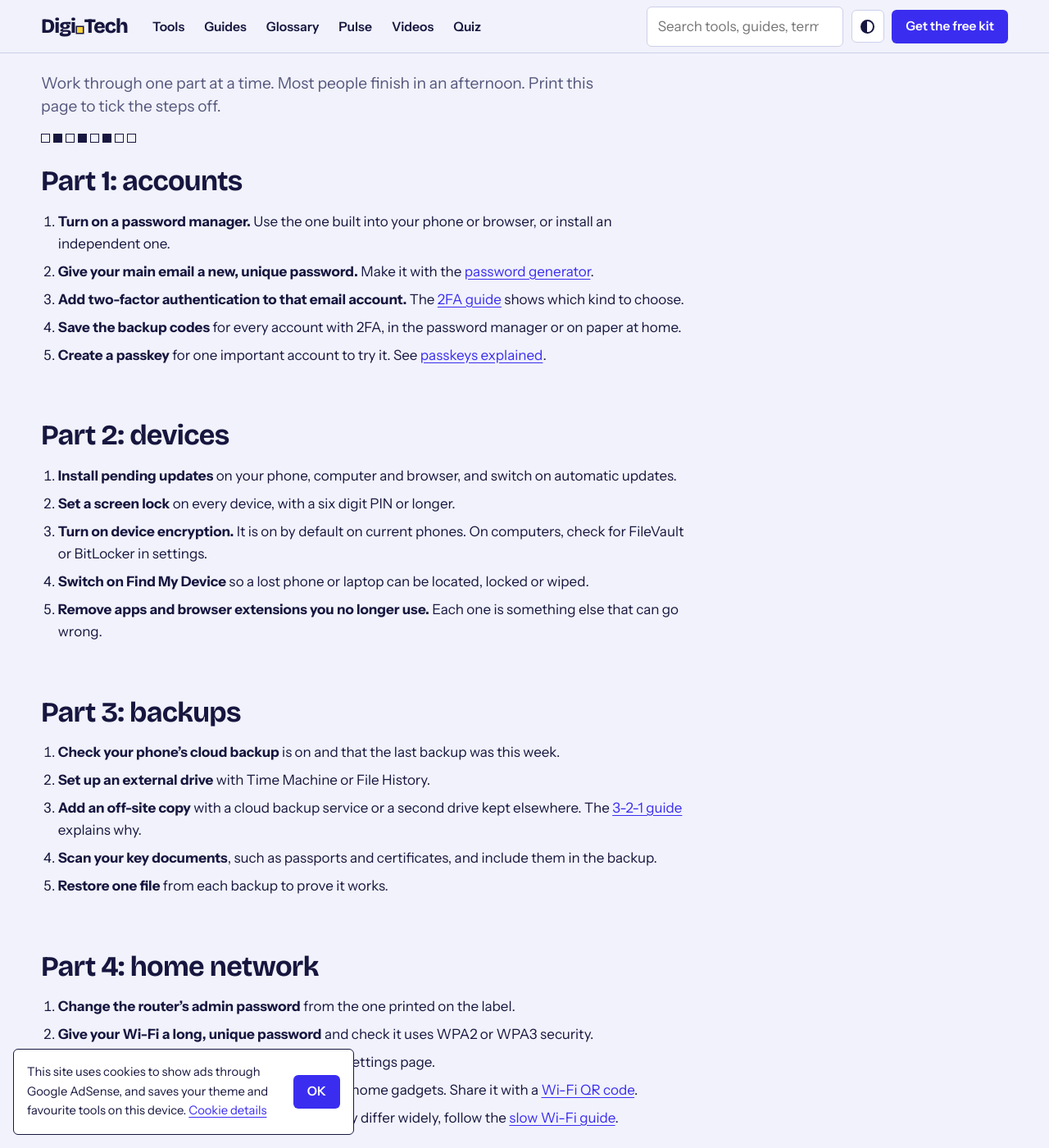
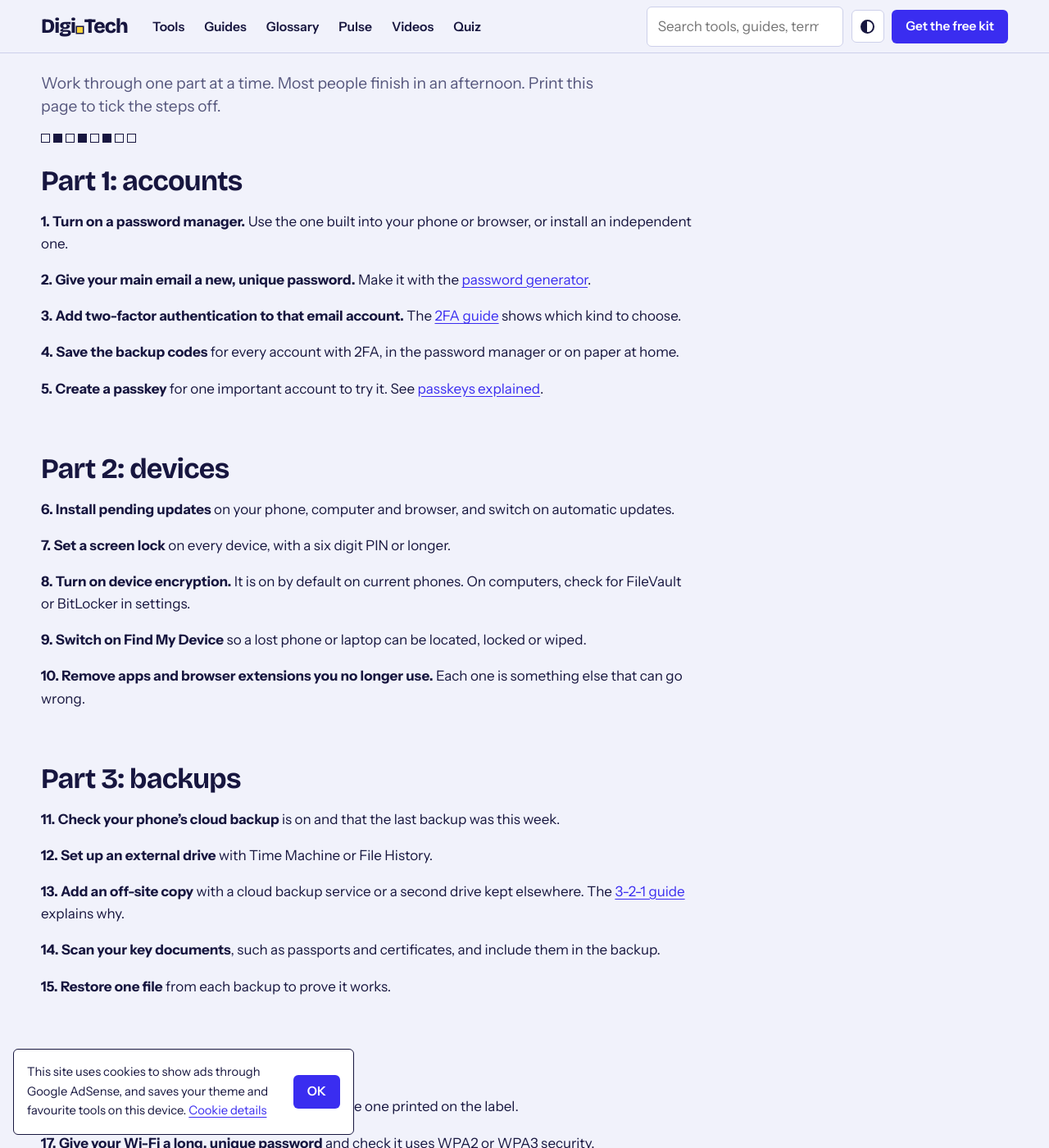
Before and after one commit to WEBWORKSA1/digi-tech, a Jekyll site: the page built from toolkit/checklist/index.md, in a window 1280 px wide and 1400 px high, scrolled down 231 px. Shown: the whole window at 82% size. Built offline with Jekyll 4.4.1, drawn with Linux system fonts in a browser that asks for light colours; some of the changed text lies outside the part shown.

Commit message:
Harden templates for the Pages build, refine copy, number the checklist, update README
Co-Authored-By: Claude Fable 5.2 <noreply@anthropic.com>
Claude-Session: https://claude.ai/code/session_01CLEd6B7bST4PpFt115NNFW

```diff
--- a/_includes/tile.html
+++ b/_includes/tile.html
@@ -1 +1,2 @@
-<li class='tile' data-cat='{{ include.t.category | slugify }}' data-slug='{{ include.t.slug }}'><h3><a href='{{ include.root }}{{ include.t.url | remove_first: '/' }}'>{{ include.t.title }}</a></h3><p>{{ include.t.summary }}</p><small>{{ include.t.category }}</small></li>
+{%- assign key = include.t.url | remove: '/tools/' | remove: '/' -%}
+<li class='tile' data-cat='{{ include.t.category | slugify }}' data-slug='{{ key }}'><h3><a href='{{ include.root }}{{ include.t.url | remove_first: '/' }}'>{{ include.t.title }}</a></h3><p>{{ include.t.summary }}</p><small>{{ include.t.category }}</small></li>
--- a/glossary/index.html
+++ b/glossary/index.html
@@ -8,7 +8,7 @@ summary: Short, plain-English definitions of the digital technology terms you ar
 <div class='wrap page page-wide'>
   <header class='page-head'>
     <h1>Tech glossary</h1>
-    <p class='lede'>{{ terms.size }} terms defined in a sentence or two, without assuming you know the other 79.</p>
+    <p class='lede'>{{ terms.size }} terms defined in a sentence or two, without assuming you already know the rest.</p>
     <div class='bits' data-bits='G' aria-hidden='true'></div>
   </header>
   <div class='field' style='max-width:26rem'>
--- a/toolkit/checklist/index.md
+++ b/toolkit/checklist/index.md
@@ -6,42 +6,62 @@ noindex: true
 ---
 ## Part 1: accounts
 
-1. **Turn on a password manager.** Use the one built into your phone or browser, or install an independent one.
-2. **Give your main email a new, unique password.** Make it with the [password generator](../../tools/password-generator/).
-3. **Add two-factor authentication to that email account.** The [2FA guide](../../guides/two-factor-authentication/) shows which kind to choose.
-4. **Save the backup codes** for every account with 2FA, in the password manager or on paper at home.
-5. **Create a passkey** for one important account to try it. See [passkeys explained](../../guides/passkeys-explained/).
+**1. Turn on a password manager.** Use the one built into your phone or browser, or install an independent one.
+
+**2. Give your main email a new, unique password.** Make it with the [password generator](../../tools/password-generator/).
+
+**3. Add two-factor authentication to that email account.** The [2FA guide](../../guides/two-factor-authentication/) shows which kind to choose.
+
+**4. Save the backup codes** for every account with 2FA, in the password manager or on paper at home.
+
+**5. Create a passkey** for one important account to try it. See [passkeys explained](../../guides/passkeys-explained/).
 
 ## Part 2: devices
 
-6. **Install pending updates** on your phone, computer and browser, and switch on automatic updates.
-7. **Set a screen lock** on every device, with a six digit PIN or longer.
-8. **Turn on device encryption.** It is on by default on current phones. On computers, check for FileVault or BitLocker in settings.
-9. **Switch on Find My Device** so a lost phone or laptop can be located, locked or wiped.
-10. **Remove apps and browser extensions you no longer use.** Each one is something else that can go wrong.
+**6. Install pending updates** on your phone, computer and browser, and switch on automatic updates.
+
+**7. Set a screen lock** on every device, with a six digit PIN or longer.
+
+**8. Turn on device encryption.** It is on by default on current phones. On computers, check for FileVault or BitLocker in settings.
+
+**9. Switch on Find My Device** so a lost phone or laptop can be located, locked or wiped.
+
+**10. Remove apps and browser extensions you no longer use.** Each one is something else that can go wrong.
 
 ## Part 3: backups
 
-11. **Check your phone's cloud backup** is on and that the last backup was this week.
-12. **Set up an external drive** with Time Machine or File History.
-13. **Add an off-site copy** with a cloud backup service or a second drive kept elsewhere. The [3-2-1 guide](../../guides/backup-3-2-1/) explains why.
-14. **Scan your key documents**, such as passports and certificates, and include them in the backup.
-15. **Restore one file** from each backup to prove it works.
+**11. Check your phone's cloud backup** is on and that the last backup was this week.
+
+**12. Set up an external drive** with Time Machine or File History.
+
+**13. Add an off-site copy** with a cloud backup service or a second drive kept elsewhere. The [3-2-1 guide](../../guides/backup-3-2-1/) explains why.
+
+**14. Scan your key documents**, such as passports and certificates, and include them in the backup.
+
+**15. Restore one file** from each backup to prove it works.
 
 ## Part 4: home network
 
-16. **Change the router's admin password** from the one printed on the label.
-17. **Give your Wi-Fi a long, unique password** and check it uses WPA2 or WPA3 security.
-18. **Update the router's firmware** from its app or settings page.
-19. **Create a guest network** for visitors and smart home gadgets. Share it with a [Wi-Fi QR code](../../tools/qr-code-generator/).
-20. **Run a speed test by cable and by Wi-Fi.** If they differ widely, follow the [slow Wi-Fi guide](../../guides/fix-slow-wifi/).
+**16. Change the router's admin password** from the one printed on the label.
+
+**17. Give your Wi-Fi a long, unique password** and check it uses WPA2 or WPA3 security.
+
+**18. Update the router's firmware** from its app or settings page.
+
+**19. Create a guest network** for visitors and smart home gadgets. Share it with a [Wi-Fi QR code](../../tools/qr-code-generator/).
+
+**20. Run a speed test by cable and by Wi-Fi.** If they differ widely, follow the [slow Wi-Fi guide](../../guides/fix-slow-wifi/).
 
 ## Part 5: privacy
 
-21. **Review app permissions** on your phone. Remove location, microphone and camera access from apps that do not need it.
-22. **Check which apps are connected** to your email and social accounts, and remove the ones you do not recognise.
-23. **Search for your email address** in a reputable breach notification service, and change any password that was exposed.
-24. **Tighten the privacy settings** on your social profiles, especially who can see your phone number, birthday and friends list.
-25. **Learn the three signs of a scam message** in the [phishing guide](../../guides/spot-phishing/), and share them with one person who would benefit.
+**21. Review app permissions** on your phone. Remove location, microphone and camera access from apps that do not need it.
+
+**22. Check which apps are connected** to your email and social accounts, and remove the ones you do not recognise.
+
+**23. Search for your email address** in a reputable breach notification service, and change any password that was exposed.
+
+**24. Tighten the privacy settings** on your social profiles, especially who can see your phone number, birthday and friends list.
+
+**25. Learn the three signs of a scam message** in the [phishing guide](../../guides/spot-phishing/), and share them with one person who would benefit.
 
 > Done all 25? Test what you know with the [Digital IQ quiz](../../quiz/), and tell us what this checklist is missing on the [contact page](../../contact/).
```
Also changed, not shown: _layouts/tool.html (+4 -3 lines), _tools/data-size.md (+2 -2 lines), _tools/download-time.md (+1 -1 lines), search.json (+12 -1 lines), README.md.
